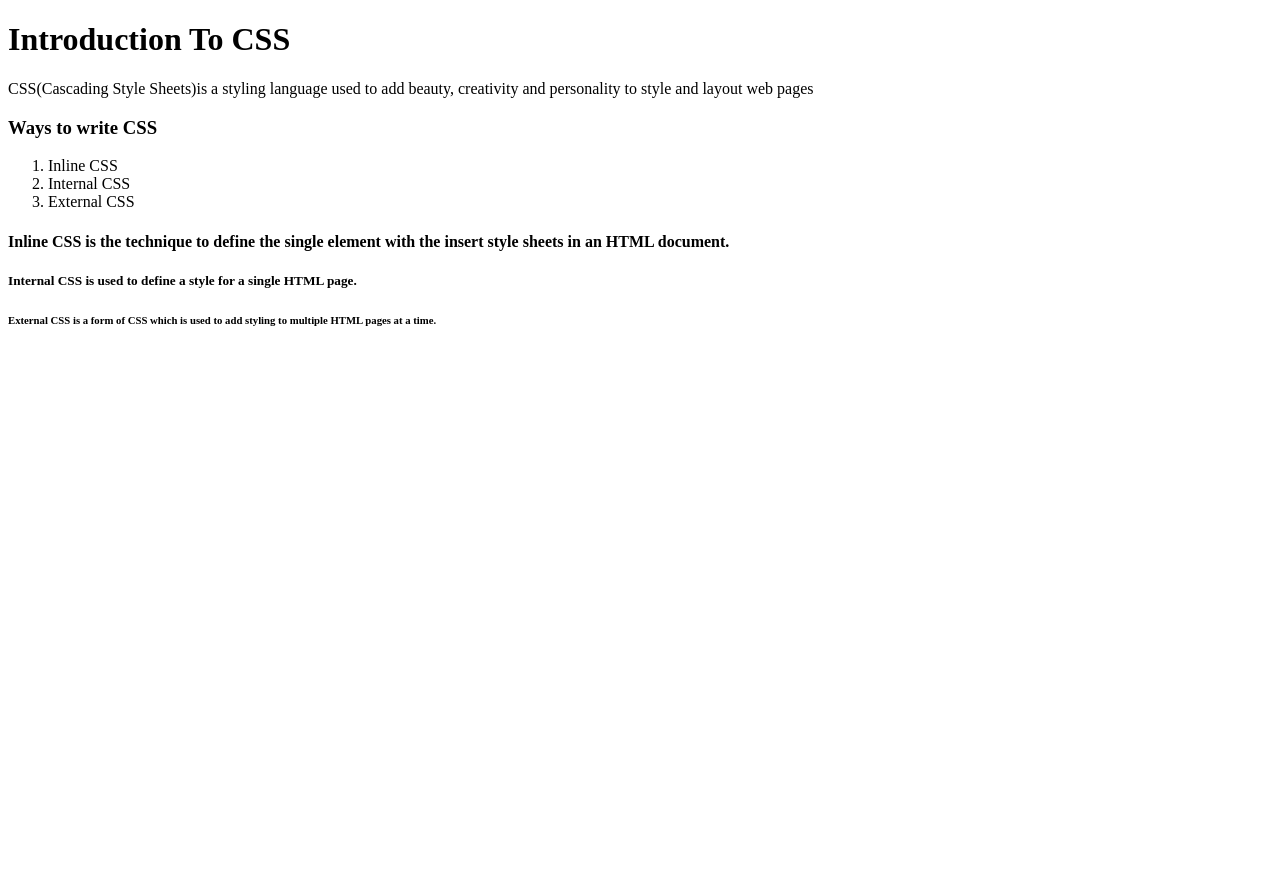
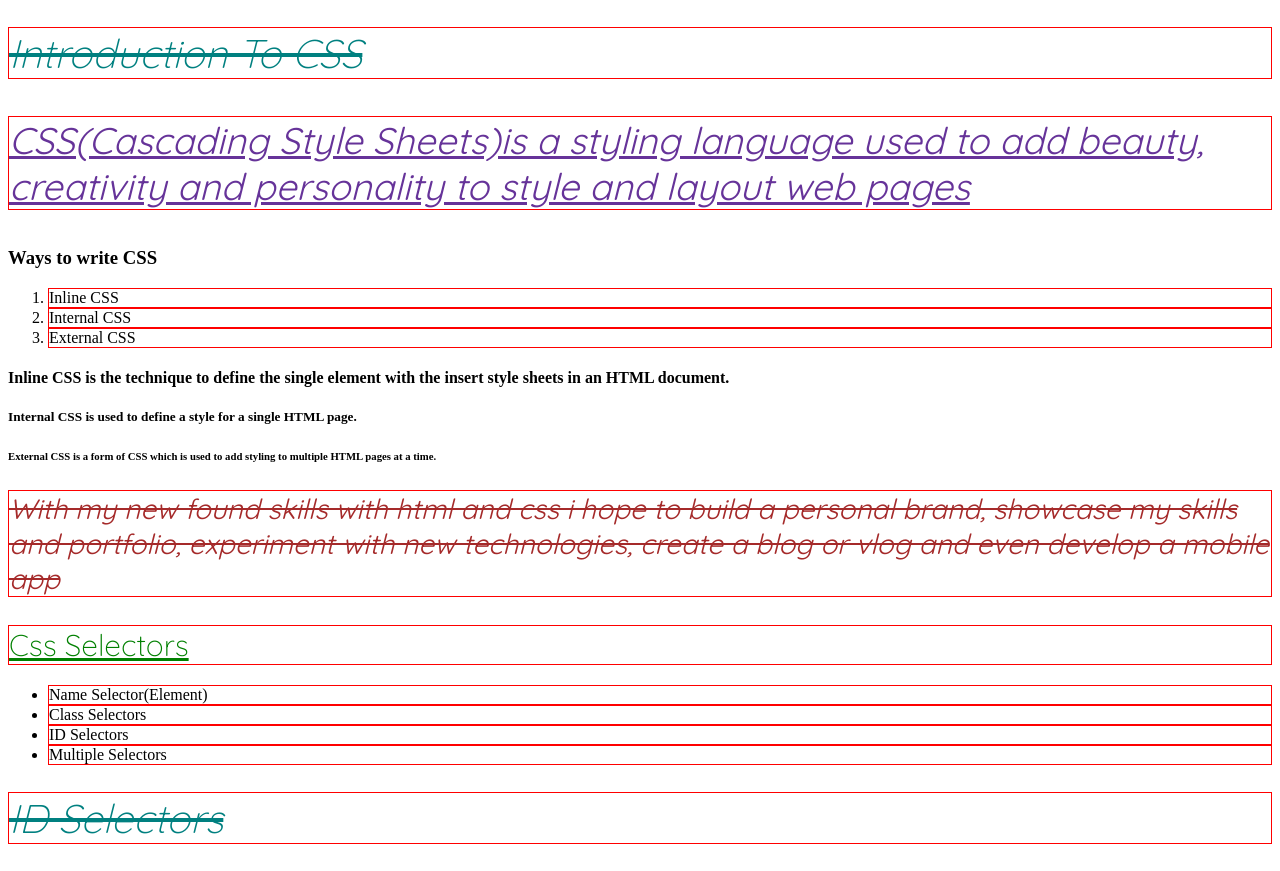
Before and after one commit to Beatriceee-cell/CSS-PART-2, a plain HTML site: page index.html in a window 1280 px wide. Before the commit the page ends 800 px from the top, so only its background shows below. Drawn offline with Linux system fonts and the light colour scheme.

Commit message:
CSS Selectors

```diff
--- a/index.html
+++ b/index.html
@@ -2,6 +2,57 @@
 <html lang="en">
 
 <head>
+    <style>
+        h1{
+            font-size: 40px;
+            text-decoration: underline;
+            color: teal;
+            font-weight:lighter;
+            text-decoration:line-through;
+            font-family: "Quicksand", sans-serif;
+            font-style: italic;
+        }
+        p{
+            font-size: 37px;
+            text-decoration: wavy;
+            color: rebeccapurple;
+            text-decoration: underline;
+            font-style: italic;
+            font-family: "Quicksand", sans-serif;
+            word-spacing: 0px;
+            letter-spacing: 0px;
+        }
+        .Selectors{
+            font-size: 30px;
+            color: green;
+            text-decoration: underline;
+            font-weight: lighter;
+            font-style: normal;
+
+        }
+
+.different{
+    font-size: 28px;
+    text-decoration: solid;
+    color: brown;
+    text-decoration: line-through;
+    font-style: oblique;
+
+
+}
+
+#pasta{
+    font-size: 39px;
+    text-decoration: solid ;
+    color: blue;
+}
+p,h1,li{
+    border: 1px solid red;
+}
+    </style>
+    <link rel="preconnect" href="https://fonts.googleapis.com">
+    <link rel="preconnect" href="https://fonts.gstatic.com" crossorigin>
+    <link href="https://fonts.googleapis.com/css2?family=Quicksand:wght@300..700&display=swap" rel="stylesheet">
     <meta charset="UTF-8">
     <meta name="viewport" content="width=device-width, initial-scale=1.0">
     <title>CSS Part 2</title>
@@ -17,21 +68,28 @@
         <li>Internal CSS</li>
         <li>External CSS</li>
     </ol>
-<h4>Inline CSS  is the technique to define the single element with the insert style sheets in an HTML document.</h4>
-<h5>Internal CSS is used to define a style for a single HTML page.</h5>
-<h6>External CSS  is a form of CSS which is used to add styling to multiple HTML pages at a time.</h6>
+    <h4>Inline CSS is the technique to define the single element with the insert style sheets in an HTML document.</h4>
+    <h5>Internal CSS is used to define a style for a single HTML page.</h5>
+    <h6>External CSS is a form of CSS which is used to add styling to multiple HTML pages at a time.</h6>
+
+    <i class="fa-solid fa-house-laptop"></i>
+    <i class="fa-brands fa-searchengin"></i>
+    <i class="fa-solid fa-image"></i>
+    <i class="fa-regular fa-image"></i>
 
 
+<p class="different">With my new found skills with html and css i hope to build a personal brand, showcase my skills and portfolio, experiment with new technologies, create a blog or vlog and even develop a mobile app</p>
 
 
+<h1 class="Selectors">Css Selectors</h1>
+<ul>
+    <li>Name Selector(Element)</li>
+    <li>Class Selectors</li>
+    <li>ID Selectors</li>
+    <li>Multiple Selectors</li>
+</ul>
 
-
-
-
-
-
-
-
+<h1 id="Pasta">ID Selectors</h1>
 
 
 
```
